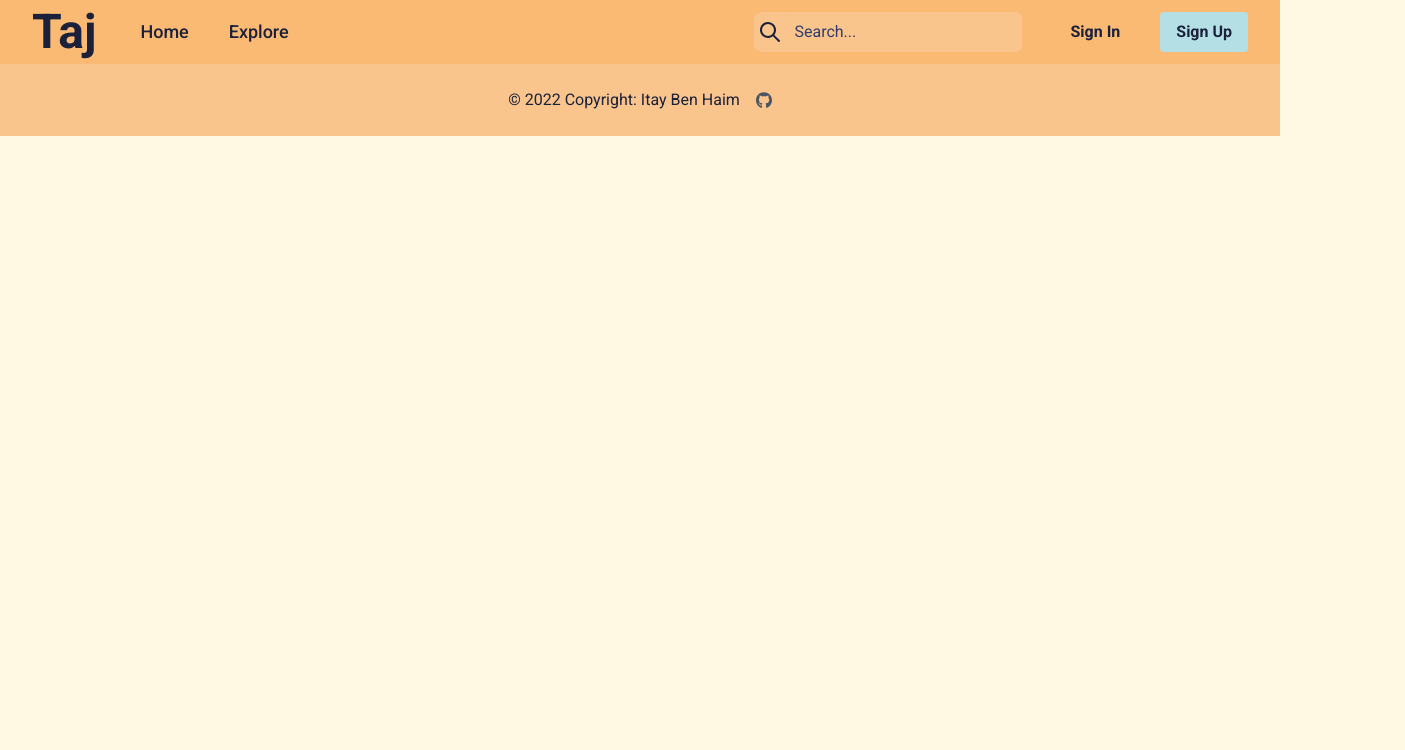
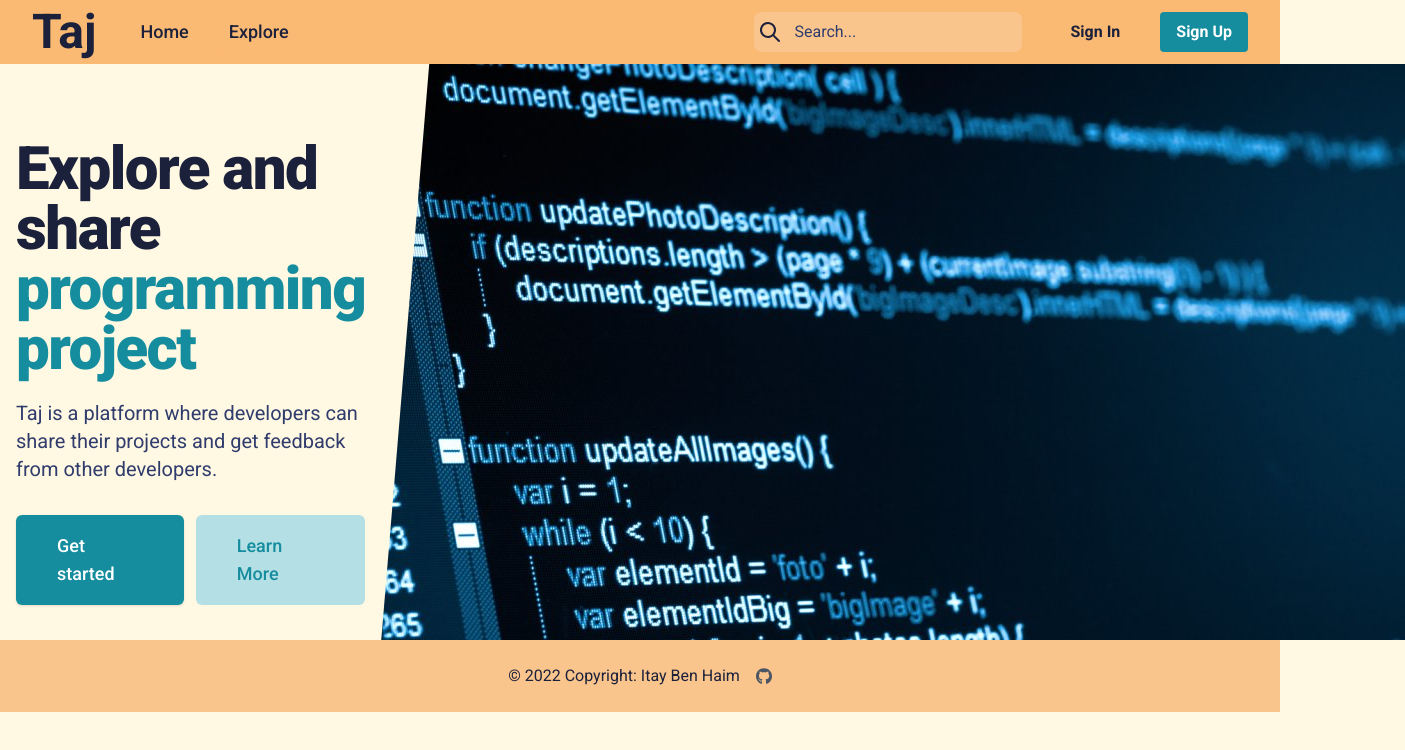
Before and after one commit to ItayElf/taj, a React (Create React App) app in the folder frontend/: page / in a window 1280 px wide. Shown: the top 750 px of the page, 1405 px wide, since content can reach past the window. Built offline with nearby package versions, Linux system fonts and the light colour scheme.

Commit message:
base home

```diff
--- a/frontend/src/App.tsx
+++ b/frontend/src/App.tsx
@@ -2,11 +2,13 @@ import React from "react";
 import "./App.css";
 import Footer from "./component/Footer";
 import Header from "./component/Header";
+import Home from "./pages/Home";
 
 function App() {
   return (
     <div>
       <Header username="" />
+      <Home />
       <Footer />
     </div>
   );
--- a/frontend/src/component/Header.tsx
+++ b/frontend/src/component/Header.tsx
@@ -53,7 +53,7 @@ export default function Header({ username }: Props) {
               <button className="hover:bg-secondary-semi-dark rounded bg-transparent py-2 px-4 font-semibold">
                 Sign In
               </button>
-              <button className="bg-primary hover:bg-primary-light rounded py-2 px-4 font-bold">
+              <button className="bg-primary hover:bg-primary/80 rounded py-2 px-4 font-bold text-white">
                 Sign Up
               </button>
             </div>
--- a/frontend/src/index.css
+++ b/frontend/src/index.css
@@ -3,3 +3,10 @@
 @tailwind base;
 @tailwind components;
 @tailwind utilities;
+
+@layer utilities {
+  .clip-path-slash {
+    clip-path: polygon(3rem 0, 100% 0, 100% 100%, 0 100%);
+    shape-outside: polygon(3rem 0, 100% 0, 100% 100%, 0 100%);
+  }
+}
--- /dev/null
+++ b/frontend/src/pages/Home.tsx
@@ -0,0 +1,40 @@
+import code from "../imgs/code.jpg";
+
+export default function Home() {
+  return (
+    <div className="flex items-center justify-between">
+      <main className="mx-auto mt-10 max-w-7xl px-4 ">
+        <div>
+          <h1 className="text-6xl font-extrabold tracking-tight">
+            <span className="block ">Explore and share</span>
+            <span className="text-primary block">programming project</span>
+          </h1>
+          <p className="text-primary-dark mx-0 mt-5 max-w-xl text-xl">
+            Taj is a platform where developers can share their projects and get
+            feedback from other developers.
+          </p>
+          <div className="mt-5 sm:mt-8 sm:flex sm:justify-center lg:justify-start">
+            <div className="rounded-md shadow">
+              <a
+                href="#"
+                className="bg-primary hover:bg-primary/80 flex w-full items-center justify-center rounded-md border border-transparent py-4 px-10 text-lg font-medium text-white"
+              >
+                Get started
+              </a>
+            </div>
+
+            <div className="mt-3 sm:mt-0 sm:ml-3">
+              <a
+                href="#"
+                className="bg-primary-extra-light text-primary hover:bg-primary-extra-light/80 flex w-full items-center justify-center rounded-md border border-transparent py-4 px-10 text-lg font-medium"
+              >
+                Learn More
+              </a>
+            </div>
+          </div>
+        </div>
+      </main>
+      <img src={code} className="clip-path-slash object-cover" />
+    </div>
+  );
+}
--- a/frontend/tailwind.config.js
+++ b/frontend/tailwind.config.js
@@ -4,8 +4,9 @@ module.exports = {
     extend: {
       colors: {
         primary: {
-          light: "#d2fdff",
-          DEFAULT: "#b4dfe5",
+          "extra-light": "#b4dfe5",
+          light: "#36bccf",
+          DEFAULT: "#158d9e",
           dark: "#303c6c",
           "extra-dark": "#1c213b",
         },
```
Also changed, not shown: frontend/src/imgs/code.jpg (added).
